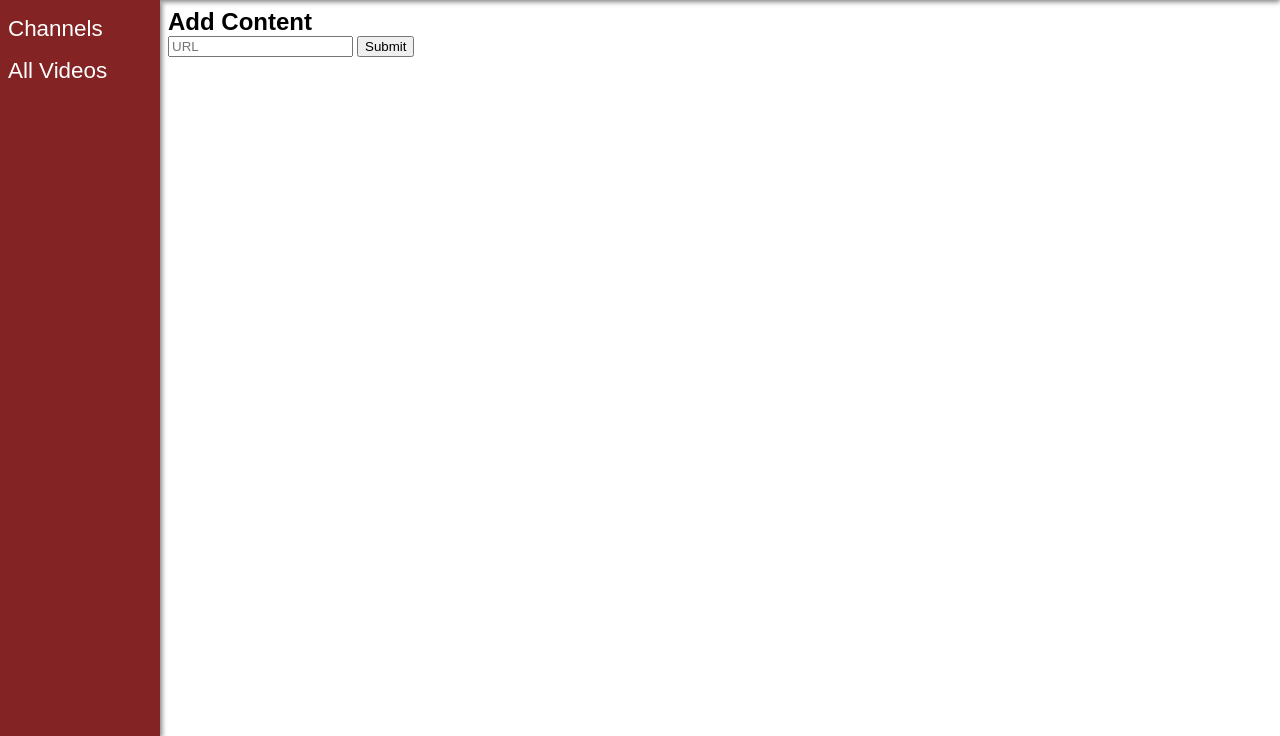
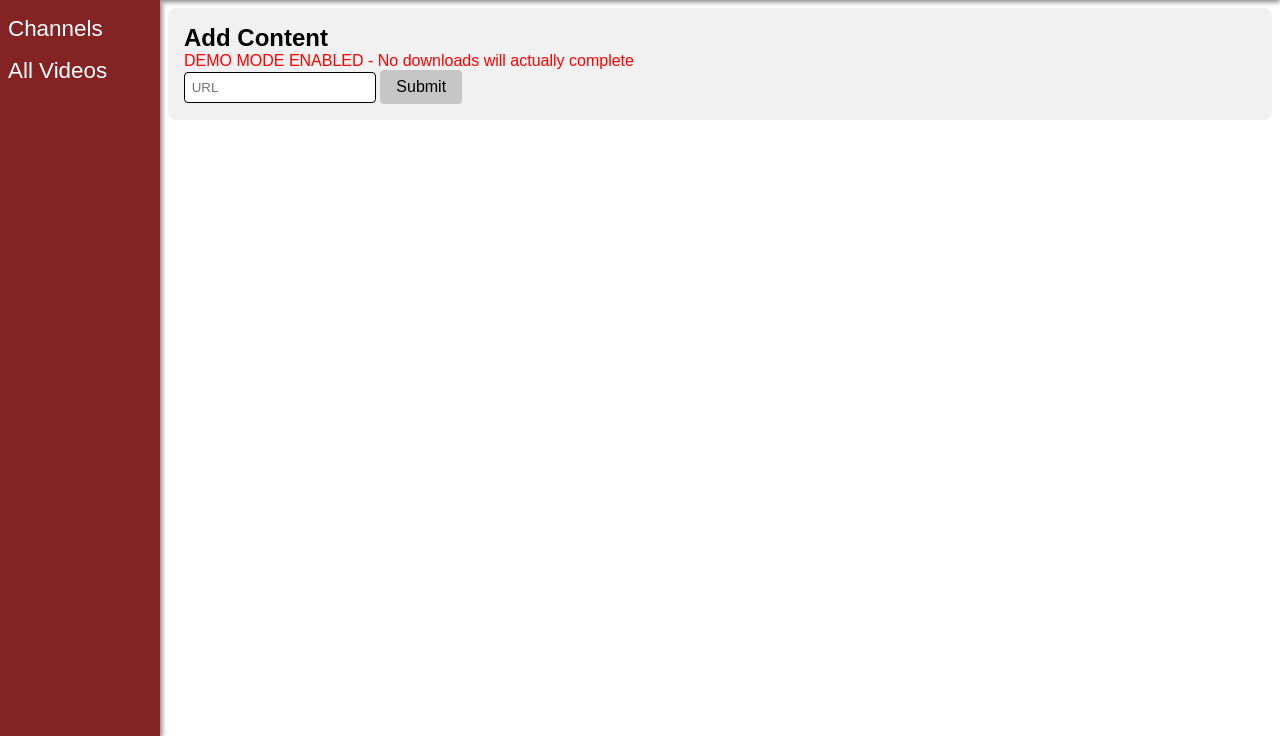
Before and after one commit to Teknicallity/Tubarr, a Django app: page /add/ in a window 1280 px wide. Shown: the part 64-800 px from the top of the page. Run offline with Django 5.2, Linux system fonts and the light colour scheme; some libraries are stand-ins or nearby versions.

Commit message:
Reformat add content page

```diff
--- a/videomanager/static/videomanager/javascript/add.js
+++ b/videomanager/static/videomanager/javascript/add.js
@@ -24,6 +24,7 @@ function getUserInputUrl() {
 const url_input = document.querySelector('#url_input')
 const content_info = document.querySelector('#content_info');
 const confirmation_input = document.querySelector('#confirmation_input')
+const confirmation_form = document.getElementById('confirmation_form')
 let url
 document.querySelector('#content_input_form').addEventListener('submit', (event) => {
     event.preventDefault()
@@ -64,9 +65,8 @@ document.querySelector('#content_input_form').addEventListener('submit', (event)
                     content_info.innerHTML = `
                     <div id="video_info">
                         <img class="thumbnail" src=${info.thumbnail_url} alt="Video Thumbnail">
-                        <p class="title">${info.video_title}</p>
+                        <h3 class="title">${info.video_title}</h3>
                         <p class="channel">${info.channel_name}</p>
-                        <p class="date">${info.upload_date}</p>
                         <p class="description">${info.video_description}</p>
                     </div>
                     `;
@@ -74,7 +74,7 @@ document.querySelector('#content_input_form').addEventListener('submit', (event)
                     content_info.innerHTML = `
                     <div id="playlist_info">
                         <img class="thumbnail" src=${info.thumbnail_url} alt="Thumbnail">
-                        <p class="title">${info.playlist_name}</p>
+                        <h3 class="title">${info.playlist_name}</h3>
                         <img class="profile-pic" src='' alt="Channel Picture">
                         <div class="info">
                             <p class="channel">${info.channel_name}</p>
@@ -85,7 +85,7 @@ document.querySelector('#content_input_form').addEventListener('submit', (event)
                 } else if (info.type === 'channel') {
                     content_info.innerHTML = `
                     <div id="channel_info">
-                        <p class="title"></p>
+                        <h3 class="title"></h3>
                         <img class="profile-pic" src="" alt="Channel Picture">
                         <div class="info">
                             <p class="video-count"></p>
@@ -94,8 +94,8 @@ document.querySelector('#content_input_form').addEventListener('submit', (event)
                     `
                 }
 
+                confirmation_form.style.display = 'block'
                 confirmation_input.innerHTML = `
-                    <input type="text" id="url_display" name="url" value="${url}" readonly>
                     <label class="confirmation_text">Download?</label>
                     <button type="submit">Yes</button>
                     <button type="reset">No</button>
--- a/videomanager/static/videomanager/stylesheets/add.css
+++ b/videomanager/static/videomanager/stylesheets/add.css
@@ -1,16 +1,49 @@
-#input_url_display,
-#error_display{
-    margin-top: 0.5rem;
+/* General */
+.main-content-section form {
+    margin-bottom: 1rem;
+    padding: 1rem;
+    border-radius: 8px;
+    background-color: #f1f1f1;
 }
-#content_info{
-    margin-top: 1rem;
+
+.main-content-section fieldset {
+    border: none;
+    padding: 0;
+    margin: 0;
 }
-.confirmation{
-    margin-top: 1rem;
+
+.main-content-section input {
+    flex: 1;
+    padding: 0.5em;
+    border: 1px solid black;
+    border-radius: 4px;
 }
-.confirmation_text{
-    display: inline;
+
+/* Buttons */
+.main-content-section button {
+    padding: 0.5rem 1rem;
+    border: none;
+    border-radius: 4px;
+    cursor: pointer;
+    font-size: 1rem;
+    background-color: #c6c6c6;
 }
+button:hover {
+    opacity: 0.9;
+}
+
+/* Confirmation Section */
+.confirmation-input-group {
+    display: flex;
+    align-items: center;
+    gap: 1rem;
+}
+
+.confirmation-text {
+    font-weight: bold;
+    margin-right: 1rem;
+}
+
 .thumbnail{
     max-width: 30rem;
 }
@@ -33,3 +66,6 @@
     top: 50%;
     transform: translateY(-50%);
 }
+.channel {
+    font-weight: bold;
+}
--- a/videomanager/templates/videomanager/add.html
+++ b/videomanager/templates/videomanager/add.html
@@ -12,6 +12,7 @@
         {% csrf_token %}
 
         <h2>Add Content</h2>
+        {% if DEMO_MODE %}<p style="color: red">DEMO MODE ENABLED - No downloads will actually complete</p>{% endif %}
         <label>
             <input type="text" placeholder="URL" name="URL" id="url_input" required>
             <button type="submit">Submit</button>
@@ -20,8 +21,8 @@
 
     <div id="input_url_display"></div>
     <div id="error_display"></div>
-    <div class="confirmation">
-        <form id="confirmation_form" action="{% url 'videomanager:download' %}" method="POST">
+    <div class="confirmation" id="confirmation">
+        <form id="confirmation_form" action="{% url 'videomanager:download' %}" style="display: none" method="POST">
             {% csrf_token %}
             <div id="confirmation_input"></div>
         </form>
@@ -32,7 +33,7 @@
 
     <script>
         let add_url = {% url 'videomanager:add' %};
-        let csrf = {{ csrf_token }};
+        let csrf = {% csrf_token %};
     </script>
     <script src="{% static 'videomanager/javascript/add.js' %}"></script>
 
--- a/videomanager/views.py
+++ b/videomanager/views.py
@@ -100,7 +100,7 @@ def add(request):
             request.session['url'] = url
         return JsonResponse({"url": url, "initial_info": attribute_dictionary, "error": err})
 
-    return render(request, 'videomanager/add.html')
+    return render(request, 'videomanager/add.html', {'DEMO_MODE': settings.DEMO_MODE})
 
 
 def download(request):
```
Also changed, not shown: videomanager/templates/videomanager/settings.html (deleted).
